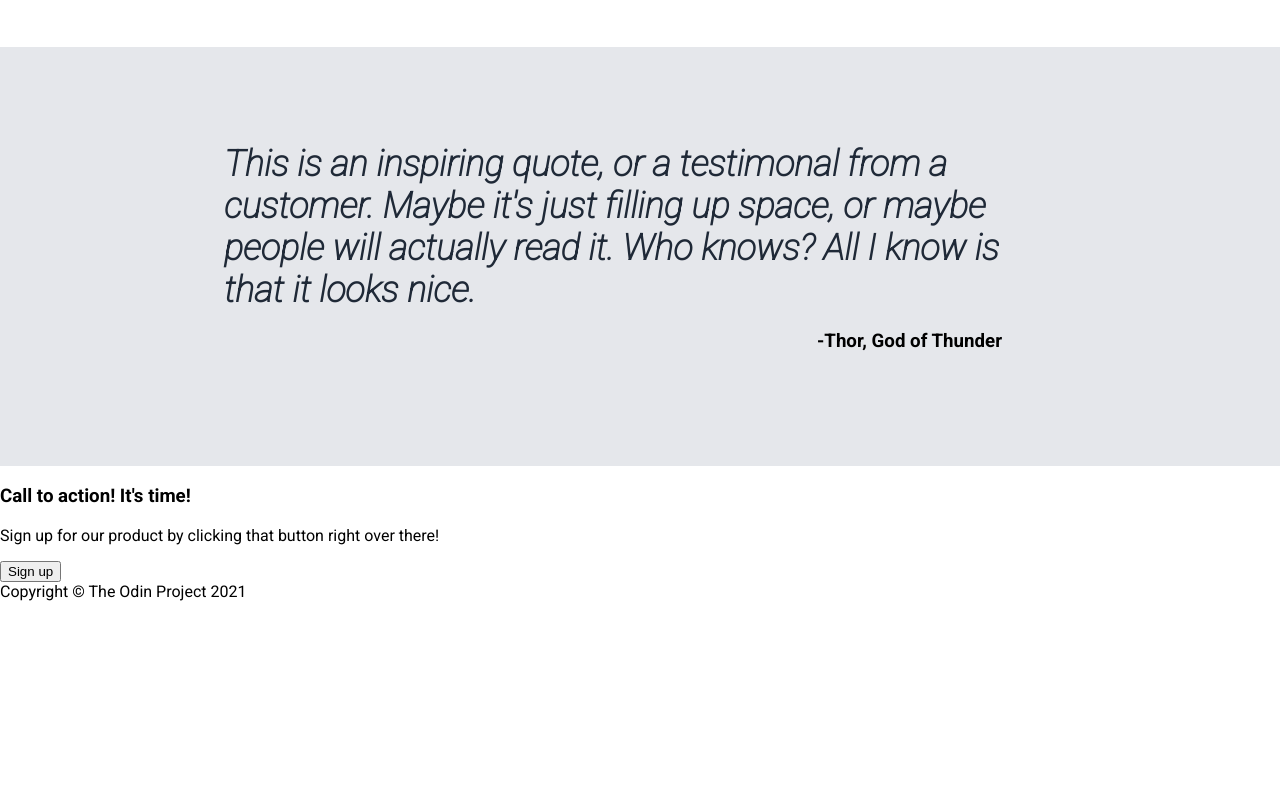
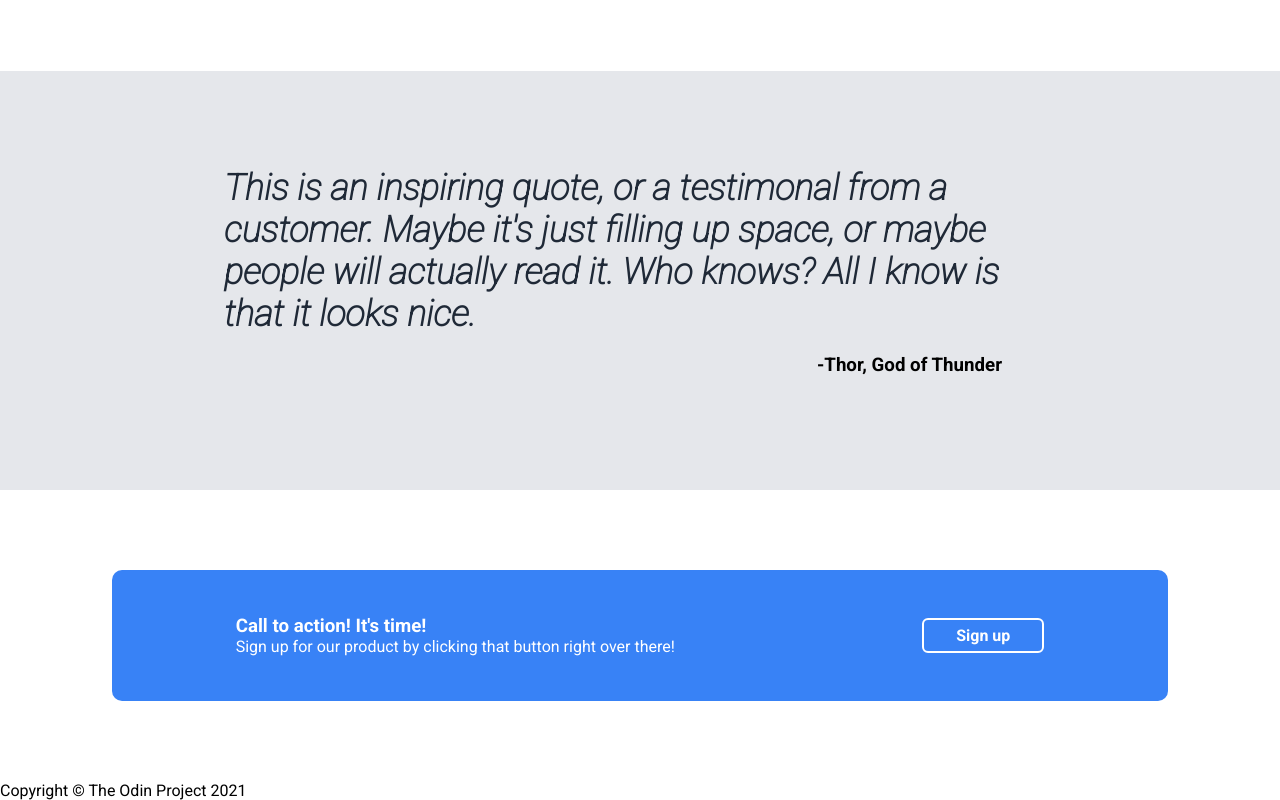
Before and after one commit to j-fraza/landing-page, a plain HTML site: page index.html in a window 1280 px wide. Shown: the part 931-1731 px from the top of the page. Before the commit the page ends 1532 px from the top, so only its background shows below. Drawn offline with Linux system fonts and the light colour scheme.

Commit message:
cta banner complete

```diff
--- a/index.html
+++ b/index.html
@@ -71,9 +71,13 @@
         </div>
 
         <div class="cta-banner">
-            <h3>Call to action! It's time!</h3>
-            <p>Sign up for our product by clicking that button right over there!</p>
-            <button class="bot-cta">Sign up</button>
+            <div class="left-info">
+                <h3>Call to action! It's time!</h3>
+                <p>Sign up for our product by clicking that button right over there!</p>
+            </div>
+            <div class="right-cta">
+                <a href="#" class="bot-cta">Sign up</a>
+            </div>
         </div>
 
         <div class="footer">
--- a/styles.css
+++ b/styles.css
@@ -3,10 +3,6 @@ body {
     margin: 0;
     min-height: 100vh;
     box-sizing: border-box;
-}
-
-.container {
-    /* padding: 0 10rem; */
 }
 
 .first-section {
@@ -79,6 +75,9 @@ ul {
 }
 
 div .title {
+    font-size: 36px;
+    font-weight: 700;
+    color: #1F2937;
     display: flex;
     justify-content: center;
     margin-top: 2rem;
@@ -134,3 +133,28 @@ div .title {
     margin-right: 54px;
     font-weight: 700;
 }
+
+.cta-banner {
+    margin: 5rem 7rem;
+    background-color: #3882F6;
+    color: #ffffff;
+    border-radius: 10px;
+    display: flex;
+    justify-content: space-around;
+    align-items: center;
+    padding: 2.8rem 0;
+}
+
+.left-info h3, .left-info p {
+    margin: 0;
+}
+
+.right-cta a, a:visited {
+    text-decoration: none;
+    color: #ffffff;
+    font-weight: 700;
+    border: 2px solid #ffffff;
+    border-radius: 6px;
+    padding: 6px 32px;
+    max-width: 14px;
+}
```
